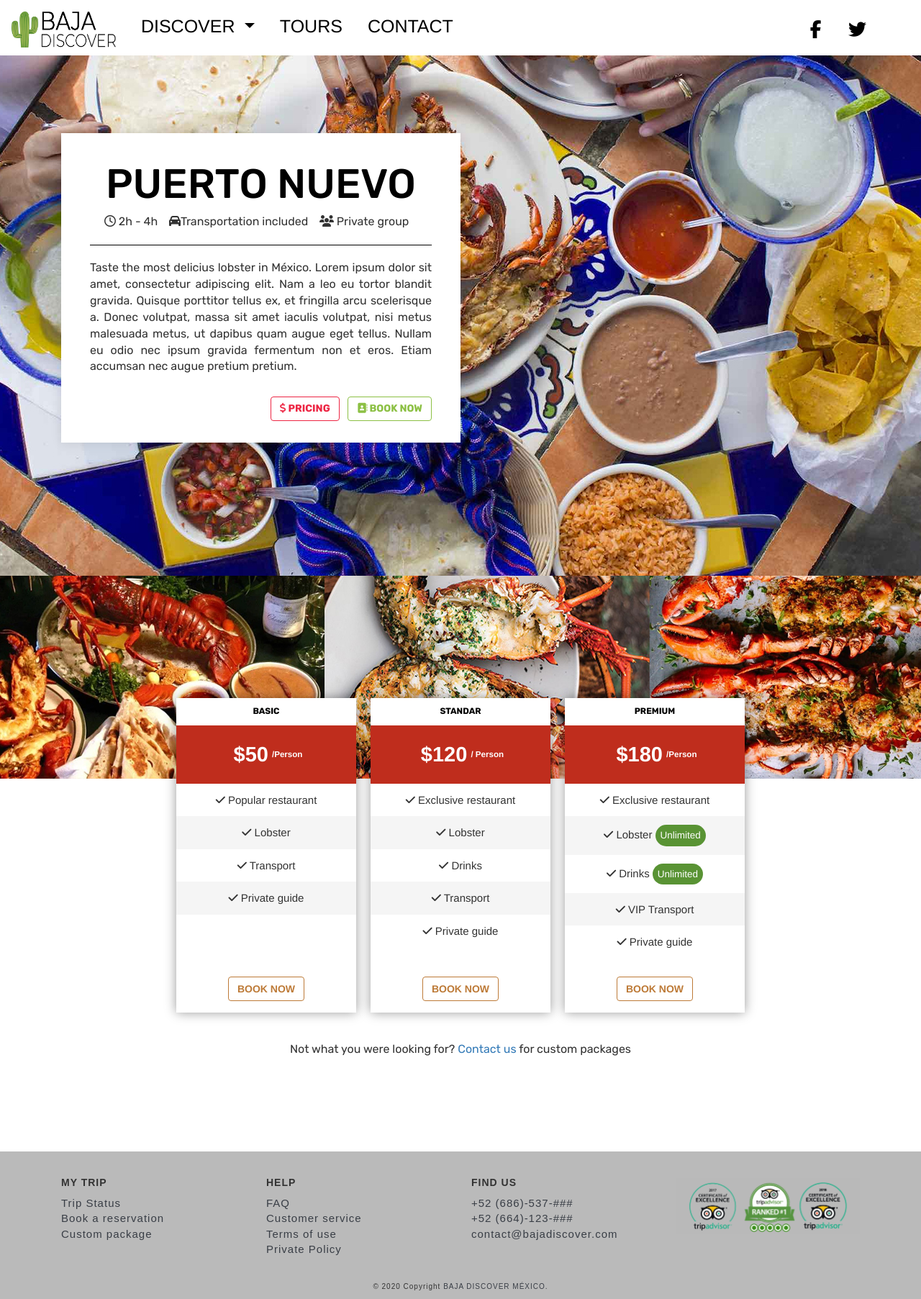
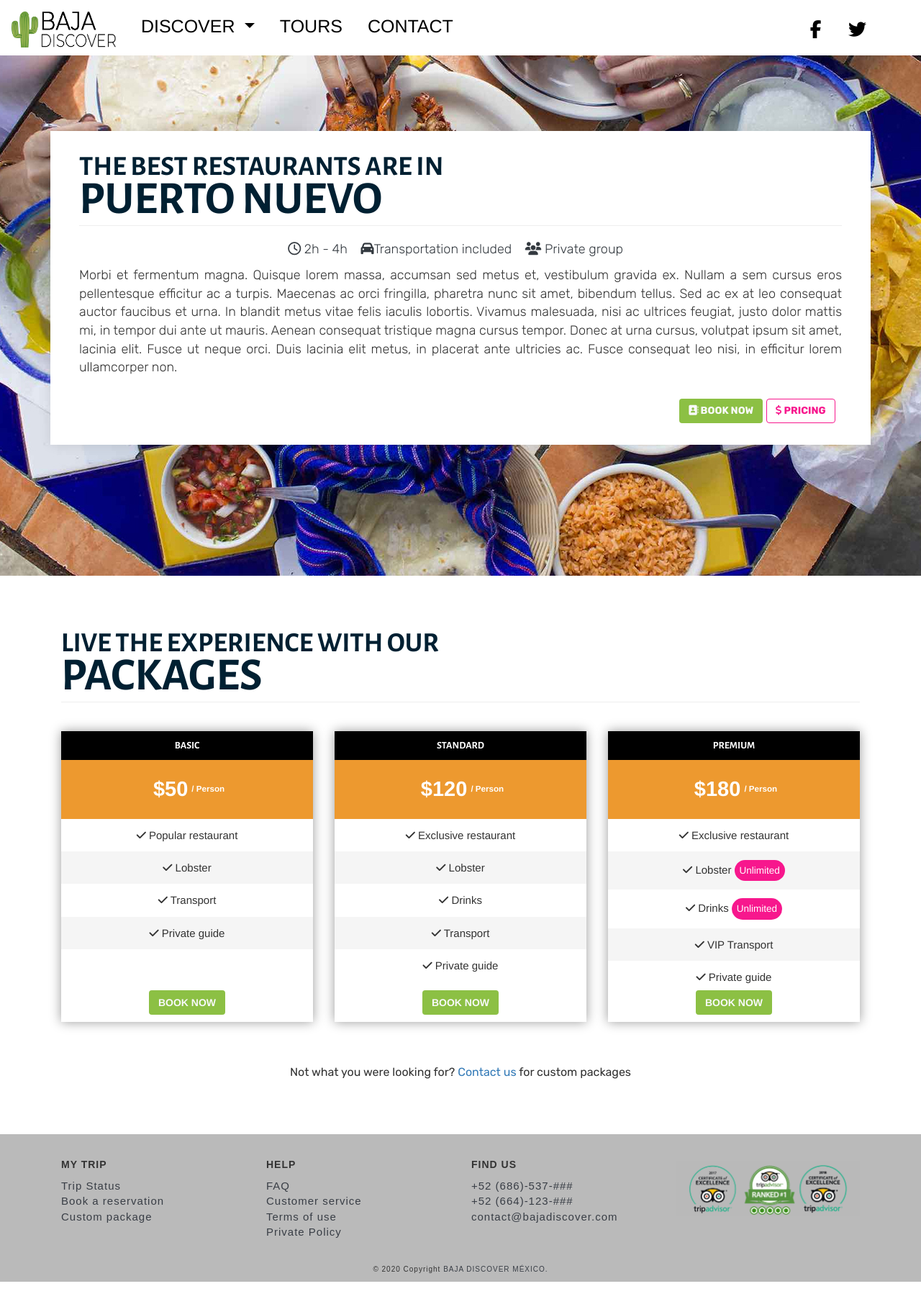
Before and after one commit to itselfcg/baja-discover-webpage, a PHP site: page /puerto-nuevo.php in a window 1280 px wide. Shown: the whole page at 72% size. After the commit the page ends 1781 px from the top, so only its background shows below. Run offline with PHP 8.4, Linux system fonts and the light colour scheme; some libraries are stand-ins or nearby versions; some web fonts are replaced.

Commit message:
Puerto nuevo and taco experience tour page changes. Version 2.

```diff
--- a/css/general/colors.css
+++ /dev/null
@@ -1,5 +0,0 @@
-
-.gray{
-    color: #d9d9d9;
-
-}
--- a/css/general/general.css
+++ b/css/general/general.css
@@ -1,5 +1,4 @@
 @import url(../general/fonts.css);
-@import url(../general/colors.css);
 
 p {
     font-family: 'Rubik', sans-serif!important;
@@ -168,7 +167,10 @@
 
 
 
+.text-gray{
+    color: #d6d6d6!important;
 
+}
 
 
 .text-blue{
--- a/css/general/pricing-table.css
+++ b/css/general/pricing-table.css
@@ -2,39 +2,38 @@
     margin-top: 50px;
     display: flex;
 }
+.product-box{
+    padding-bottom: 3vw;
+}
 
-.product {
-    margin: 0 10px;
+.product{
+    margin: 20px 0 20px 0;
+    width: 100%;
+    position: relative;
     text-align: center;
-    width: 250px;
-    float: left;
     -webkit-box-shadow: 0 0 15px rgba(0,0,0,0.4);
     box-shadow: 0 0 15px rgba(0,0,0,0.4);
     -webkit-transition: all 0.25s ease;
     -o-transition: all 0.25s ease;
     transition: all 0.25s ease;
     background-color: white;
+    height: 100%;
+}
 
 
-    position: relative;
-}
-
 .product-title {
-    background-color: white;
-    color: black;
+    background-color: black;
+    color: white;
     padding: 10px;
-    width: 100%;
-    font-family: 'Rubik', sans-serif;
-    font-size: 12px;
+    text-transform: uppercase;
+    font-family: 'Alegreya Sans SC', sans-serif;
     font-weight: bold;
     text-transform: uppercase;
 }
 
 
 .price {
-    background: #bf2d1d;
     color: white;
-    width: 100%;
     font-size: 29px;
     font-weight: bold;
     padding: 20px;
@@ -66,22 +65,17 @@
     background: #f5f5f5;
 
 }
-.footer{
-    padding-top: 75px;
-}
 
 .product-footer{
     position: absolute;
-    bottom: 0;
+    bottom: 10px;
     width: 100%;
-    height: 50px;
 
 }
 
 
 .unlimited {
     color: #FFF;
-    background: #599334;
     font-size: 0.9em;
     padding: 5px 7px;
     display: inline-block;
--- /dev/null
+++ b/css/general/tours.css
@@ -0,0 +1,67 @@
+
+#tacoexperience .intro {
+    background: url("/baja-discover/imagenes/tours/taco-experience/background3.jpg") no-repeat center center;
+}
+
+#puerto-nuevo .intro {
+    background: url("/baja-discover/imagenes/tours/puerto-nuevo/background.jpg") no-repeat center center;
+}
+
+
+.intro {
+    display: flex;
+    flex-direction: column;
+    justify-content: center;
+    align-items: center;
+    width: 100%;
+    height: 100vh;
+ }
+
+.info {
+    background-color: white;
+    width: 100%;
+    height: auto;
+    padding: 20px 40px 20px 40px;
+    box-shadow: 0px 0px 15px 0px rgba(0,0,0,0.1);
+
+}
+
+.pricing-section {
+    background-color: white;
+    width: 100%!important;
+    padding-top: 5vw;
+    padding-bottom: 5vw;
+}
+
+
+
+h1,h2{
+    color: #002032;
+    text-transform: uppercase;
+    font-family: 'Alegreya Sans SC', sans-serif;
+    font-weight: bold;    line-height: 0.5;
+
+
+}
+
+
+@media screen and (min-width: 701px) {
+
+
+    h1 {
+        font-size: 5vw;
+    }
+
+    h2 {
+        font-size: 3vw;
+
+    }
+
+}
+
+.info p {
+    font-weight: 300;
+    font-size: 18px !important;;
+    text-align: justify;
+
+}
--- a/css/page-style/puerto-nuevo.css
+++ /dev/null
@@ -1,41 +0,0 @@
-
-#puerto-nuevo .intro {
-    display: flex;
-    flex-direction: column;
-    justify-content: center;
-    align-items: center;
-    width: 100%;
-    height: 100vh;
-    background: url("/baja-discover/imagenes/tours/puerto-nuevo/background.jpg") no-repeat center center;
-}
-
-
-#puerto-nuevo .info {
-background-color: white;
-width: 50%;
-    padding: 20px 40px 20px 40px;
-    box-shadow: 0px 0px 15px 0px rgba(0,0,0,0.1);
-
-}
-#puerto-nuevo .pricing-section {
-    background-color: white;
-    display: flex;
-    flex-direction: column;
-    justify-content: center;
-    align-items: center;
-    width: 100%;
-    height: 100vh;
-    background: url("/baja-discover/imagenes/tours/puerto-nuevo/background2.jpg") no-repeat center center;
-}
-
-
-#puerto-nuevo h1{
-    text-align: center;
-    color: black;
-    font-family: 'Rubik', sans-serif;
-    font-size: 57px;
-}
-
-#puerto-nuevo hr{
-    border-color: black;
-}
--- a/puerto-nuevo.php
+++ b/puerto-nuevo.php
@@ -1,5 +1,6 @@
 <?php
 include 'navbar.php';
+
 include 'libs.php';
 
 ?>
@@ -7,32 +8,38 @@
     <html>
     <head>
         <title>Baja Discover | Tours </title>
-        <link rel="stylesheet" type="text/css" href="css/page-style/puerto-nuevo.css">
+        <link rel="stylesheet" type="text/css" href="css/general/general.css">
         <link rel="stylesheet" type="text/css" href="css/general/pricing-table.css">
-        <link rel="stylesheet" type="text/css" href="css/general/general.css">
+        <link rel="stylesheet" type="text/css" href="css/general/tours.css">
 
     </head>
     <body>
 
     <main id="puerto-nuevo">
         <section class="intro">
-            <div class="container">
-                <div class="info">
+            <div class="container info">
+                <div>
 
+                    <h2>The best restaurants are in </h2>
+                    <h1>PUERTO NUEVO</h1>
+                    <hr>
 
-                        <h1>PUERTO NUEVO</h1>
-                        <p style="text-align: center">
+                    <p class="text-center text-dark">
                         <i class="fa fa-clock-o" aria-hidden="true"></i> 2h - 4h&nbsp;&nbsp;&nbsp;
                         <i class="fa fa-car" aria-hidden="true"></i>Transportation included&nbsp;&nbsp;&nbsp;
                         <i class="fa fa-users" aria-hidden="true"></i> Private group&nbsp;&nbsp;&nbsp;
                     </p>
-                        <hr>
-                        <p style="text-align: justify">
-                            Taste the most delicius lobster in México. Lorem ipsum dolor sit amet, consectetur
-                            adipiscing elit. Nam a leo eu tortor blandit gravida. Quisque porttitor tellus ex, et
-                            fringilla arcu scelerisque a. Donec volutpat, massa sit amet iaculis volutpat, nisi metus
-                            malesuada metus, ut dapibus quam augue eget tellus. Nullam eu odio nec ipsum gravida
-                            fermentum non et eros. Etiam accumsan nec augue pretium pretium.
+                    <p class="text-justify">
+                        Morbi et fermentum magna. Quisque lorem massa, accumsan sed metus et, vestibulum gravida ex.
+                        Nullam a sem cursus eros pellentesque efficitur ac a turpis. Maecenas ac orci fringilla,
+                        pharetra nunc sit amet, bibendum tellus. Sed ac ex at leo consequat auctor faucibus et urna. In
+                        blandit metus vitae felis iaculis lobortis.
+
+
+                        Vivamus malesuada, nisi ac ultrices feugiat, justo dolor mattis mi, in tempor dui ante ut
+                        mauris. Aenean consequat tristique magna cursus tempor. Donec at urna cursus, volutpat ipsum sit
+                        amet, lacinia elit. Fusce ut neque orci. Duis lacinia elit metus, in placerat ante ultricies ac.
+                        Fusce consequat leo nisi, in efficitur lorem ullamcorper non.
 
 
                     </p>
@@ -40,14 +47,15 @@
 
                     <br>
                     <p class="text-right">
-                            <a href="#pricing" class="btn btn-red"><i class="fa fa-usd" aria-hidden="true"></i>
-
-                                PRICING</a>&nbsp;&nbsp;
-                            <a href="#pricing" class="btn btn-green"><i class="fa fa-address-book"
+                        <a href="#pricing" class="btn bg-green text-light"><i class="fa fa-address-book"
                                                                               aria-hidden="true"></i>
 
 
                             BOOK NOW</a>
+                        <a href="#pricing" class="btn btn-pink"><i class="fa fa-usd" aria-hidden="true"></i>
+
+                            PRICING</a>&nbsp;&nbsp;
+
                     </p>
                 </div>
 
@@ -57,79 +65,104 @@
         </section>
 
 
-        <section id="pricing" class="pricing-section">
+        <section id="pricing" class="pricing-section container">
+            <h2>Live the EXPERIENCE with our </h2>
+            <h1>Packages</h1>
+            <hr>
 
-            <div class=" princing-container">
+            <div class=" row">
+                <div class="col-md-4 product-box">
+
+
                     <div class="product">
 
                         <div class="product-title">Basic</div>
-                    <div class="price">$50<sup>/Person</sup></div>
+                        <div class="price bg-orange">$50<sup>/ Person</sup></div>
                         <ul class="table-list">
                             <li><i class="fa fa-check" aria-hidden="true"></i>
-                            Popular restaurant</li>
+                                Popular restaurant
+                            </li>
                             <li><i class="fa fa-check" aria-hidden="true"></i>
-                            Lobster  </li>
+                                Lobster
+                            </li>
                             <li><i class="fa fa-check" aria-hidden="true"></i>
-                            Transport</li>
+                                Transport
+                            </li>
                             <li><i class="fa fa-check" aria-hidden="true"></i>
-                            Private guide</li>
+                                Private guide
+                            </li>
                         </ul>
+
                         <div class="product-footer">
-                        <button class="btn btn-gold">Book now</button>
+                            <button class="btn bg-green text-light">Book now</button>
                         </div>
                     </div>
+                </div>
+                <div class="col-md-4 product-box">
                     <div class="product">
-                    <div class="product-title">Standar</div>
-                    <div class="price">$120<sup>/ Person</sup></div>
+                        <div class="product-title">Standard</div>
+                        <div class="price bg-orange">$120<sup>/ Person</sup></div>
                         <ul class="table-list">
                             <li><i class="fa fa-check" aria-hidden="true"></i>
-                            Exclusive restaurant</li>
+                                Exclusive restaurant
+                            </li>
                             <li><i class="fa fa-check" aria-hidden="true"></i>
-                            Lobster  </li>
+                                Lobster
+                            </li>
                             <li><i class="fa fa-check" aria-hidden="true"></i>
-                            Drinks </li>
+                                Drinks
+                            </li>
                             <li><i class="fa fa-check" aria-hidden="true"></i>
-                             Transport</li>
+                                Transport
+                            </li>
                             <li><i class="fa fa-check" aria-hidden="true"></i>
-                            Private guide</li>
+                                Private guide
+                            </li>
 
                         </ul>
                         <div class="product-footer">
-                        <button class="btn btn-gold">Book now</button>
+                            <button class="btn bg-green text-light">Book now</button>
                         </div>
                     </div>
+                </div>
+                <div class="col-md-4 product-box">
                     <div class="product">
 
                         <div class="product-title">Premium</div>
-                    <div class="price">$180<sup>/Person</sup></div>
+                        <div class="price bg-orange">$180<sup>/ Person</sup></div>
 
                         <ul class="table-list">
 
                             <li><i class="fa fa-check" aria-hidden="true"></i>
-                            Exclusive restaurant</li>
+                                Exclusive restaurant
+                            </li>
                             <li><i class="fa fa-check" aria-hidden="true"></i>
-                            Lobster  <span class="unlimited">Unlimited</span></li>
+                                Lobster <span class="unlimited bg-pink">Unlimited</span></li>
                             <li><i class="fa fa-check" aria-hidden="true"></i>
-                            Drinks  <span class="unlimited">Unlimited</span></li>
+                                Drinks <span class="unlimited bg-pink">Unlimited</span></li>
                             <li><i class="fa fa-check" aria-hidden="true"></i>
-                            VIP Transport</li>
+                                VIP Transport
+                            </li>
                             <li><i class="fa fa-check" aria-hidden="true"></i>
-                            Private guide</li>
+                                Private guide
+                            </li>
 
 
                         </ul>
                         <div class="footer">
                             <div class="product-footer">
-                            <button class="btn btn-gold">Book now</button>
+                                <button class="btn bg-green text-light">Book now</button>
+                            </div>
                         </div>
                     </div>
                 </div>
 
+
             </div>
 
             <br><br>
-            <div class="leyend">
-                <p>
+            <div >
+                <p class="text-center">
                     Not what you were looking for? <a href="contact.php">Contact us</a> for custom packages
 
                 </p>
@@ -140,7 +173,6 @@
     </body>
 
 
-
 <?php
 include 'footer.php';
 
```
Also changed, not shown: css/page-style/taco-experience.css (deleted, +0 -40 lines), taco-experience.php (+50 -29 lines), imagenes/tours/taco-experience/background3.jpg (added), imagenes/tours/taco-experience/background4.jpg (added), imagenes/tours/taco-experience/background5.jpg (added). Lines whose indentation alone changed are shown as unchanged.
